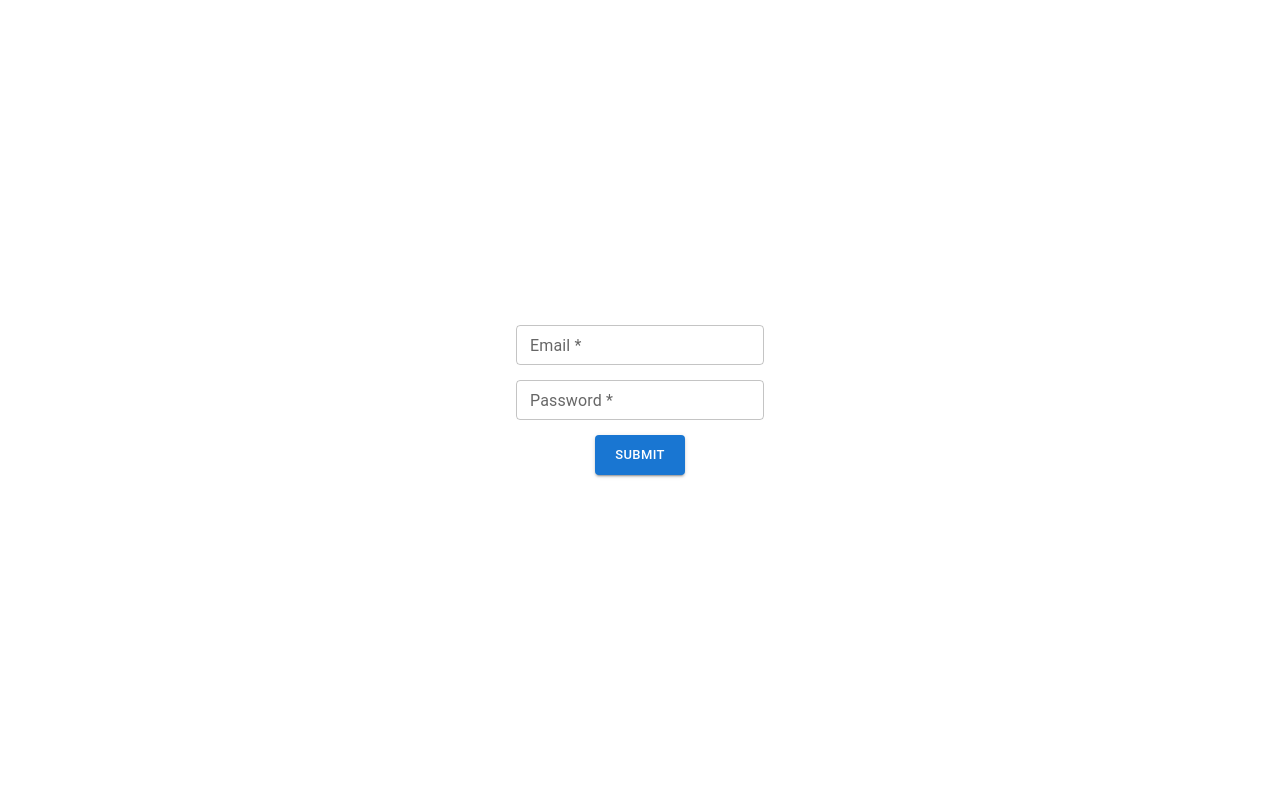
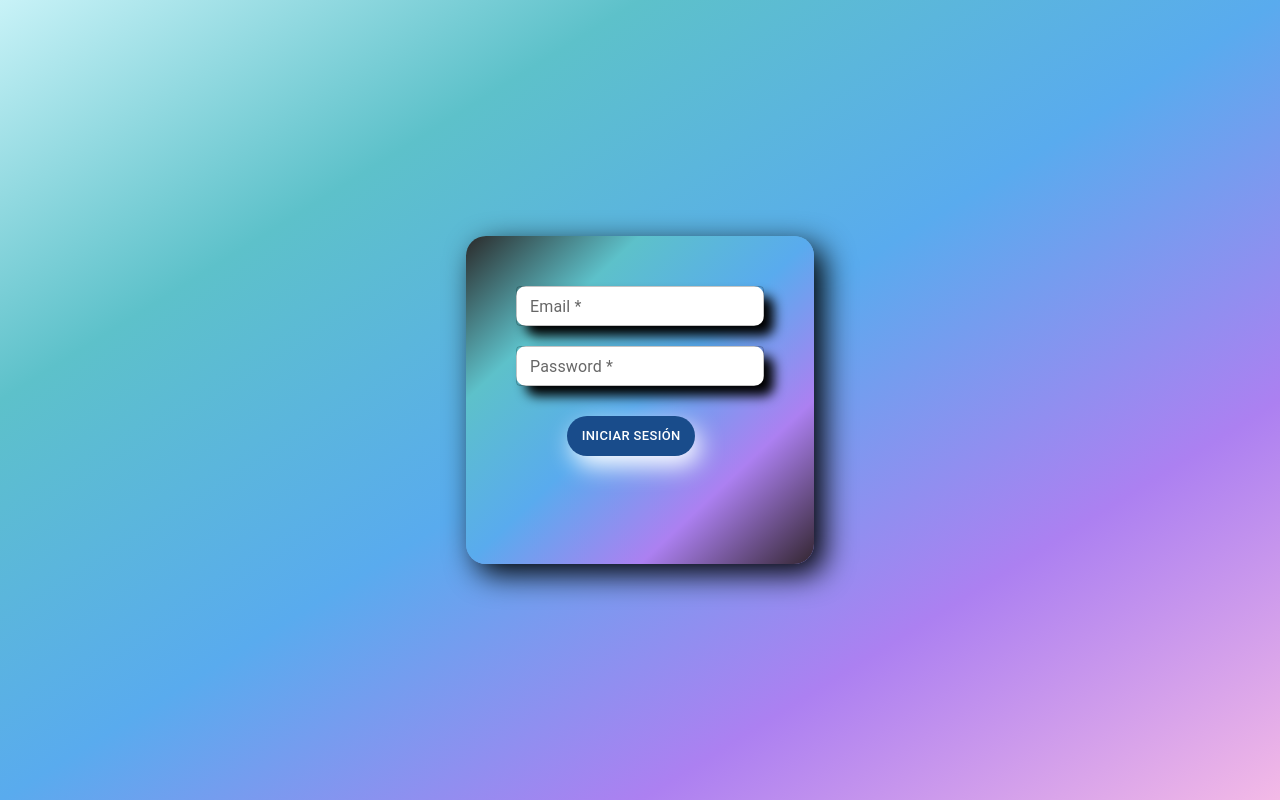
Before and after one commit to maryernest/FRONT-III-FINAL, a React (Create React App) app: page /login in a window 1280 px wide. Built offline with nearby package versions, Linux system fonts and the light colour scheme.

Commit message:
Agregue diseño CSS a el LOGIN

```diff
--- a/src/Components/Card.jsx
+++ b/src/Components/Card.jsx
@@ -39,6 +39,8 @@ const Card = ({ name, username, id }) => {
         <LibraryAddIcon className="imgperfil" alt="boton plus" />
       </Link>
 
+
+
     </div>
   );
 };
--- a/src/Routes/Detail.jsx
+++ b/src/Routes/Detail.jsx
@@ -15,7 +15,6 @@ const Detail = () => {
     const data = await res.json();
     setDetails(data);
   };
-
 
   useEffect(() => {
     getDetail();
--- a/src/Routes/Favs.jsx
+++ b/src/Routes/Favs.jsx
@@ -1,6 +1,5 @@
 import React, { useContext } from "react";
 import { FavsContext } from "../context/FavsContext";
-
 
 
 const Favs = () => {
--- a/src/Routes/Home.jsx
+++ b/src/Routes/Home.jsx
@@ -3,12 +3,10 @@ import Card from '../Components/Card'
 import "../style/Style.css"
 export const endPoint = "https://jsonplaceholder.typicode.com/users";
 
-//Este componente debera ser estilado como "dark" o "light" dependiendo del theme del Context
 
 const Home = () => {
 
   const [details, setDetails] = useState([]);
-
 
   const getDetail = async () => {
     const res = await fetch(endPoint);
--- a/src/Routes/Login.jsx
+++ b/src/Routes/Login.jsx
@@ -2,7 +2,7 @@ import React, { useState, useContext} from 'react'
 import { AuthContext } from '../context/AuthContext';
 import { Box, Button, TextField } from '@mui/material'
 import { useNavigate } from 'react-router-dom';
-
+import '../style/Style.css'
 const Login = () => {
 
   const [values, setValues] = useState({email:"", password:""});
@@ -13,29 +13,13 @@ const Login = () => {
     handleLogin();
     navigate("/home");
     console.log(values);
-
-
-    // if (values.email && values.password) {
-    //   try {
-    //     const { user, token } = handleLogin();
-    //     console.log("llega hasta aqui");
-    //     if(user === values.email) {
-    //       sessionStorage.setItem("token", JSON.stringify(token));
-    //       setIsLogged(true);
-    //       navigate("/home")
-    //     }
-    //   }
-    //   catch (error) {
-    //     console.log("error", error);
-    //   }
-    // }
   };
 
 
   return (
 
-    <Box component='form' className='formi'onSubmit={ handleSubmit }>
-
+    <Box component='form' onSubmit={ handleSubmit } className='formi' >
+        <div className='miniformi'>
           <TextField
             name='email'
             size='small'
@@ -55,73 +39,11 @@ const Login = () => {
             onChange={(e) => setValues({...values, password: e.target.value })}
           />
         <Button type='submit' size='small' variant='contained' from= "form">
-        Submit
+          iniciar sesión
         </Button>
-
+      </div>
     </Box>
   )
 }
 
 export default Login
-
-
-
-
-
-
-
-
-
-// import React, { useState, useContext} from 'react'
-// import { useNavigate } from 'react-router-dom';
-// import { NewContext } from '../Context/Context';
-// import { Box, Button, TextField } from '@mui/material'
-
-// const Login = () => {
-
-//     const [values, setValues] = useState({email:"", password:""});
-
-//     const { handleLogin } = useContext(NewContext);
-
-//     const navigate = useNavigate();
-
-//     const handleSubmit = (e) => {
-//         e.preventDefault();
-//         handleLogin();
-//         navigate("/home");
-//     }
-
-
-//   return (
-//     <Box
-//         component='form'
-//         sx={{display: 'flex', flexDirection: 'column', gap: '20px', width: '20vw'}}
-//         onSubmit={handleSubmit}
-//     >
-//         <TextField
-//             name='email'
-//             size='small'
-//             type='text'
-//             label='email'
-//             placeholder='Ingrese su Correo'
-//             value={values.email}
-//             onChange={(e) => setValues({...values, email: e.target.value})}
-//         />
-//         <TextField
-//             name='password'
-//             size='small'
-//             type='text'
-//             label='password'
-//             placeholder='Ingrese su Contraseña'
-//             value={values.password}
-//             onChange={(e) => setValues({...values, password: e.target.value})}
-//         />
-//         <Button type='submit' size='small' variant='contaned'>
-//             Inicio
-//         </Button>
-
-//     </Box>
-//   )
-// }
-
-// export default Login
--- a/src/style/Style.css
+++ b/src/style/Style.css
@@ -1,8 +1,10 @@
+
 * {
   margin: 0;
   padding: 0;
   box-sizing: border-box;
 }
+
  body {
   font-family: -apple-system, BlinkMacSystemFont, 'Segoe UI', 'Roboto', 'Oxygen',
     'Ubuntu', 'Cantarell', 'Fira Sans', 'Droid Sans', 'Helvetica Neue',
@@ -11,55 +13,149 @@ body {
   -moz-osx-font-smoothing: grayscale;
 }
 
-code {
-  font-family: source-code-pro, Menlo, Monaco, Consolas, 'Courier New',
-    monospace;
-}
 
 h1 {
   text-align: center;
   margin: 20px;
 }
 
-/*================NAVBAR====================  */
-nav {
-  background-color: #4b8cc5;
+
+
+/*===============CONTACT===================  */
+.contact {
+  text-align: center;
+  margin-top: 20px;
+}
+.contact img {
+  border-radius: 30px;
+  height: 50vh;
+  width: 40vw;
+}
+
+/*===============DETAIL==================  */
+
+.container {
+  display: grid;
+  grid-template-columns: 0.4fr 1.5fr 1fr 1.7fr 1.5fr 0.8fr;
+  grid-template-rows: 0.2fr 0.07fr 0.07fr;
+  gap: 0px 0px;
+  grid-auto-flow: row;
+  grid-template-areas:
+    "detail detail detail detail detail detail"
+    "a b c d e f"
+    "p1 p2 p3 p4 p5 p6";
+  margin: 20px 20px 10px 40px;
+  height: 100vh;
+}
+  .detail { grid-area: detail; font-size: 30px; }
+  .a { grid-area: a; border: 1px solid #125e82; text-align: center; padding-top: 10px; background-color:  #1f79c8;; color: #fff;}
+  .b { grid-area: b; border: 1px solid #125e82; text-align: center; padding-top: 10px; background-color:  #1f79c8;; color: #fff;}
+  .c { grid-area: c; border: 1px solid #125e82; text-align: center; padding-top: 10px; background-color:  #1f79c8;; color: #fff;}
+  .d { grid-area: d; border: 1px solid #125e82; text-align: center; padding-top: 10px; background-color:  #1f79c8;; color: #fff;}
+  .e { grid-area: e; border: 1px solid #125e82; text-align: center; padding-top: 10px; background-color:  #1f79c8;; color: #fff;}
+  .f { grid-area: f; border: 1px solid #125e82; text-align: center; padding-top: 10px; background-color:  #1f79c8;; color: #fff;}
+  .p1 { grid-area: p1; border: 1px solid #125e82; text-align: center; padding-top: 10px; font-weight: bold;}
+  .p2 { grid-area: p2; border: 1px solid #125e82; text-align: center; padding-top: 10px; font-weight: bold}
+  .p3 { grid-area: p3; border: 1px solid #125e82; text-align: center; padding-top: 10px; font-weight: bold}
+  .p4 { grid-area: p4; border: 1px solid #125e82; text-align: center; padding-top: 10px; font-weight: bold}
+  .p5 { grid-area: p5; border: 1px solid #125e82; text-align: center; padding-top: 10px; font-weight: bold}
+  .p6 { grid-area: p6; border: 1px solid #125e82; text-align: center; padding-top: 10px; font-weight: bold}
+
+
+/*================FAVS====================  */
+.card-favs {
   display: flex;
-  justify-content: space-between;
   flex-wrap: wrap;
+  margin: 40px;
+  height: 100vh;
+}
+
+.card .favButton {
+  background-color: none;
+  border-radius: 50%;
+  border: none;
+  cursor: pointer;
+  position: absolute;
+  top: 5px;
+  right: 5px;
+  width: 1.8vw;
+  height: 3.9vh;
+}
+.card .imgperfil {
+  margin-top: 1.8px;
+  color: #9e0d0d;
+}
+.card-favs > div {
+  display: flex;
+  flex-direction: column;
+  justify-content: flex-start;
   align-items: center;
-  padding: 1rem;
+  flex-wrap: wrap;
+  box-shadow: 5px 5px 7px 5px;
+  border: 0.5px solid #ffffff;
+  border-radius: 20px;
+  margin: 10px;
+  width: 15vw;
+  height: 45vh;
 }
-nav > .logo {
+.card-favs > div:hover {
+  border: 3px solid #2e73db;
+}
+.card-favs div > img {
+  width: 90%;
+}
+
+
+/*===============LOGIN==================  */
+
+.formi {
   display: flex;
   align-items: center;
-  width: 50px;
+  justify-content: center;
+  background: linear-gradient(to bottom right, #c8f2f7, #5dc1ca, #59abee, #ac80f1, #f3b9e6);
+
 }
 
-nav h2 {
-  color: #fff;
+.formi form {
+  display: flex;
+  flex-direction: column;
+  align-items: center;
+  justify-content: center;
+  height: 100vh;
 }
-nav img {
-  width: 70px;
+
+.miniformi{
+  display: flex;
+  flex-direction: column;
+  padding: 50px;
+  background-color: #ececec;
+  border-radius: 20px;
+  box-shadow: 10px 10px 30px 0px ;
+  height: 41vh;
+  background: linear-gradient(to bottom right, #2b2a2a, #5dc1ca, #59abee, #ac80f1, #332630);
 }
-nav > .navi {
-  display: flex;
-  gap: 30px;
+
+.formi .MuiFormControl-root {
+  margin-bottom: 20px;
+  background-color: #ffffff;
+  border-radius: 10px;
+  box-shadow: 10px 10px 12px 0px ;
 }
-a {
-  color: #fff;
-  text-decoration: none;
-  margin: 5px;
-  cursor: pointer;
+
+.miniformi Button {
+  background-color: #194c8b;
+  color: white;
+  margin-top: 130px;
+  margin-left: 4vw;
+  height: 40px;
+  border-radius: 20px;
+  position: absolute;
+  width: 10%;
+  box-shadow: 5px 10px 25px 0 ;
+
 }
-a:hover {
-  color: #080707;
-}
-nav button {
-  border-radius: 8px;
-  border-style: none;
-  padding: 2px;
-}
+
+
 
 /*================CARD====================  */
 .card {
@@ -74,6 +170,7 @@ nav button {
   padding: 0.5rem 0.5rem 0 0.5rem;
   position: relative;
   width: 200px;
+
 }
 .card:hover {
   border: 3px solid #2e73db;
@@ -91,61 +188,7 @@ nav button {
   width: 90vw;
   height: auto;
 }
-.card .favButton {
-  background-color: none;
-  border-radius: 50%;
-  border: none;
-  cursor: pointer;
-  position: absolute;
-  top: 5px;
-  right: 5px;
-  width: 1.8vw;
-  height: 3.9vh;
-}
-.card .imgperfil {
-  margin-top: 1.8px;
-  color: #9e0d0d;
-}
 
-/*================FAVS====================  */
-.card-favs {
-  display: flex;
-  flex-wrap: wrap;
-  margin: 40px;
-  height: 100vh;
-}
-
-.card-favs > div {
-  display: flex;
-  flex-direction: column;
-  justify-content: flex-start;
-  align-items: center;
-  flex-wrap: wrap;
-  box-shadow: 5px 5px 7px 5px;
-  border: 0.5px solid #ffffff;
-  border-radius: 20px;
-  margin: 10px;
-  width: 16vw;
-  height: 50vh;
-}
-
-.card-favs > div:hover {
-  border: 3px solid #2e73db;
-}
-.card-favs div > img {
-  width: 90%;
-}
-
-/*===============CONTACT===================  */
-.contact {
-  text-align: center;
-  margin-top: 20px;
-}
-.contact img {
-  border-radius: 30px;
-  height: 50vh;
-  width: 40vw;
-}
 
 /*================FORM====================  */
 
@@ -177,6 +220,58 @@ form > button{
   width: 7vw;
 }
 
+/*================NAVBAR====================  */
+nav {
+  /* background: linear-gradient(to bottom right, #c8f2f7, #5dc1ca, #59abee, #ac80f1, #f3b9e6); */
+  background-color: #4b8cc5;
+  display: flex;
+  justify-content: space-between;
+  flex-wrap: wrap;
+  align-items: center;
+  padding: 1rem;
+}
+nav > .logo {
+  display: flex;
+  align-items: center;
+  width: 50px;
+}
+
+nav h2 {
+  color: #fff;
+}
+nav img {
+  width: 70px;
+}
+nav > .navi {
+  display: flex;
+  gap: 30px;
+  margin-top: 20px;
+}
+a {
+  color: #fff;
+  text-decoration: none;
+  margin: 5px;
+  cursor: pointer;
+}
+a:hover {
+  color: #080707;
+}
+nav button  {
+  border-radius: 8px;
+  border-style: none;
+  height: 25px;
+
+}
+nav .imgvolver{
+  position: absolute;
+  top: 10px;
+  right: 8px;
+
+
+
+}
+
+
 /*================FOOTHER=================  */
 footer {
   display: flex;
@@ -184,7 +279,7 @@ footer {
   flex-wrap: wrap;
   align-items: center;
   padding: 2rem;
-
+  /* background: linear-gradient(to bottom right, #122425, #5dc1ca, #59abee, #ac80f1, #31112a); */
   background-color: #0b60a1;
   width: 100%;
   margin-top: 2rem;
@@ -217,42 +312,6 @@ footer .imgperfil {
   color: white;
 }
 
-/*===============LOGIN==================  */
-.formi,
-.decrip {
-  display: flex;
-  flex-direction: column;
-  justify-content: center;
-}
-
-/*===============DETAIL==================  */
-
-.container {
-  display: grid;
-  grid-template-columns: 0.4fr 1.5fr 1fr 1.7fr 1.5fr 0.8fr;
-  grid-template-rows: 0.2fr 0.07fr 0.07fr;
-  gap: 0px 0px;
-  grid-auto-flow: row;
-  grid-template-areas:
-    "detail detail detail detail detail detail"
-    "a b c d e f"
-    "p1 p2 p3 p4 p5 p6";
-  margin: 20px 20px 10px 40px;
-  height: 100vh;
-}
-  .detail { grid-area: detail; font-size: 30px; }
-  .a { grid-area: a; border: 1px solid #125e82; text-align: center; padding-top: 10px; background-color:  #1f79c8;; color: #fff;}
-  .b { grid-area: b; border: 1px solid #125e82; text-align: center; padding-top: 10px; background-color:  #1f79c8;; color: #fff;}
-  .c { grid-area: c; border: 1px solid #125e82; text-align: center; padding-top: 10px; background-color:  #1f79c8;; color: #fff;}
-  .d { grid-area: d; border: 1px solid #125e82; text-align: center; padding-top: 10px; background-color:  #1f79c8;; color: #fff;}
-  .e { grid-area: e; border: 1px solid #125e82; text-align: center; padding-top: 10px; background-color:  #1f79c8;; color: #fff;}
-  .f { grid-area: f; border: 1px solid #125e82; text-align: center; padding-top: 10px; background-color:  #1f79c8;; color: #fff;}
-  .p1 { grid-area: p1; border: 1px solid #125e82; text-align: center; padding-top: 10px; font-weight: bold;}
-  .p2 { grid-area: p2; border: 1px solid #125e82; text-align: center; padding-top: 10px; font-weight: bold}
-  .p3 { grid-area: p3; border: 1px solid #125e82; text-align: center; padding-top: 10px; font-weight: bold}
-  .p4 { grid-area: p4; border: 1px solid #125e82; text-align: center; padding-top: 10px; font-weight: bold}
-  .p5 { grid-area: p5; border: 1px solid #125e82; text-align: center; padding-top: 10px; font-weight: bold}
-  .p6 { grid-area: p6; border: 1px solid #125e82; text-align: center; padding-top: 10px; font-weight: bold}
 
 .container button {
   background-color: rgb(11, 96, 161);
@@ -263,9 +322,6 @@ footer .imgperfil {
   margin-top: 20px;
   height: 5vh;
   width: 7vw;
-}
-.container button:hover{
-  background-color: rgb(11, 96, 161);
 }
   /*================ERROR=====================  */
 .err {
```
Also changed, not shown: src/Components/Footer.jsx (+4 -4 lines), src/Components/Form.jsx (+3 -79 lines), src/Components/Navbar.jsx (+7 -2 lines), src/context/AuthContext.jsx (+7 -6 lines), src/style/style.js (added, +13 -0 lines), public/images/bg.avif (added), public/images/inicio.png (added). Lines whose indentation alone changed are shown as unchanged.
